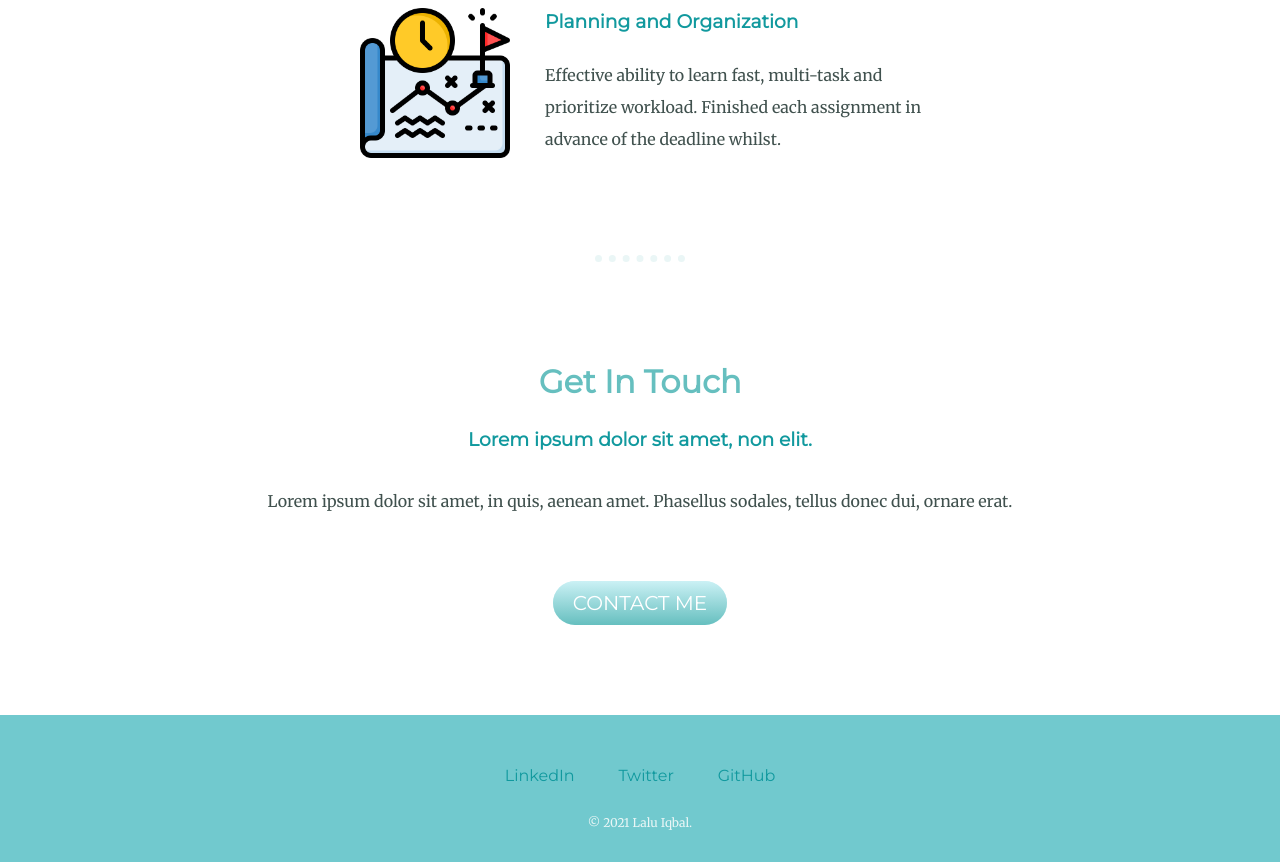
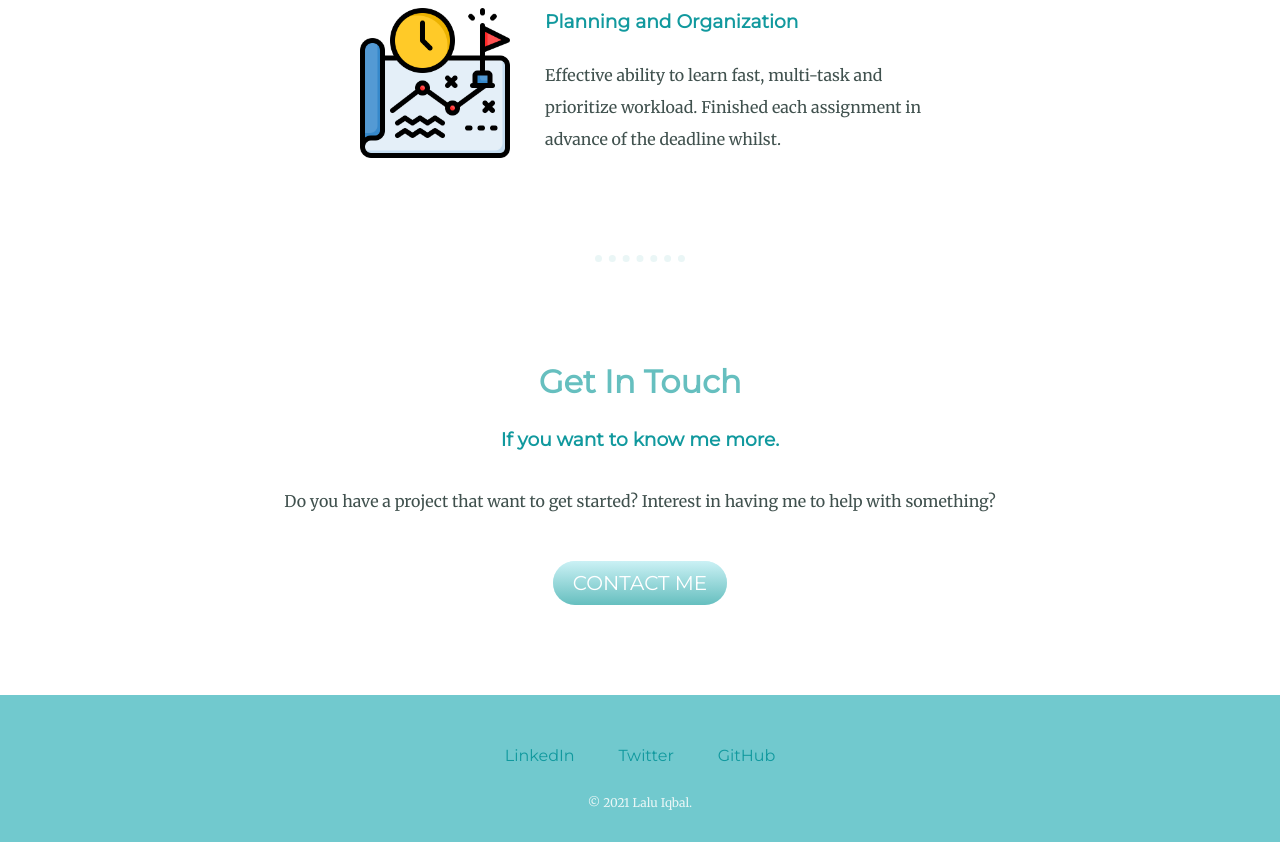
Before and after one commit to LaluIqb/CV-website, a plain HTML site: page index.html in a window 1280 px wide. Shown: the part 2000-2862 px from the top of the page. Drawn offline with Linux system fonts and the light colour scheme.

```diff
--- a/index.html
+++ b/index.html
@@ -48,9 +48,8 @@
             <hr>
             <div class="contact-me">
                 <h2>Get In Touch</h2>
-                <h3>Lorem ipsum dolor sit amet, non elit.</h3>
-                <p class="contact-message">Lorem ipsum dolor sit amet, in quis, aenean amet. Phasellus sodales, tellus donec dui, ornare erat.</p>
-                <br>
+                <h3>If you want to know me more.</h3>
+                <p class="contact-message">Do you have a project that want to get started? Interest in having me to help with something?</p>
                 <a class="btn" href="mailto:lal25uiqbal@gmail.com">CONTACT ME</a>
             </div>
         </div>
```
